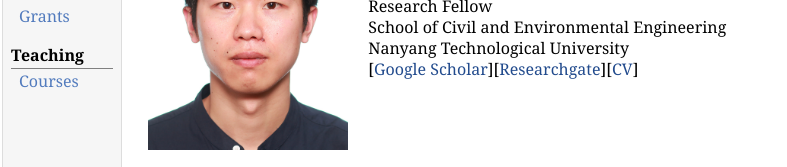
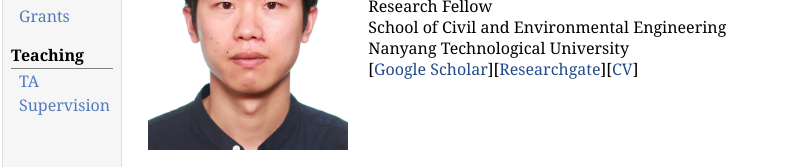
Before and after one commit to huguobiao/github.io, a plain HTML site: page index.html in a window 1280 px wide. Shown: the part 184-351 px from the top of the page, without its empty margins (0-787 px from the left). Drawn offline with Linux system fonts and the light colour scheme.

Commit message:
Update index.html

```diff
--- a/index.html
+++ b/index.html
@@ -22,7 +22,8 @@
                 <div class="menu-item"><a href="services.html">Services</a></div>
                 <div class="menu-item"><a href="grants.html">Grants</a></div>
                 <div class="menu-category">Teaching</div>
-                <div class="menu-item"><a href="courses.html">Courses</a></div>
+                <div class="menu-item"><a href="TA.html">TA</a></div>
+                <div class="menu-item"><a href="supervision.html">Supervision</a></div>
             </td>
             <td id="layout-content">
                 <div id="toptitle">
```
